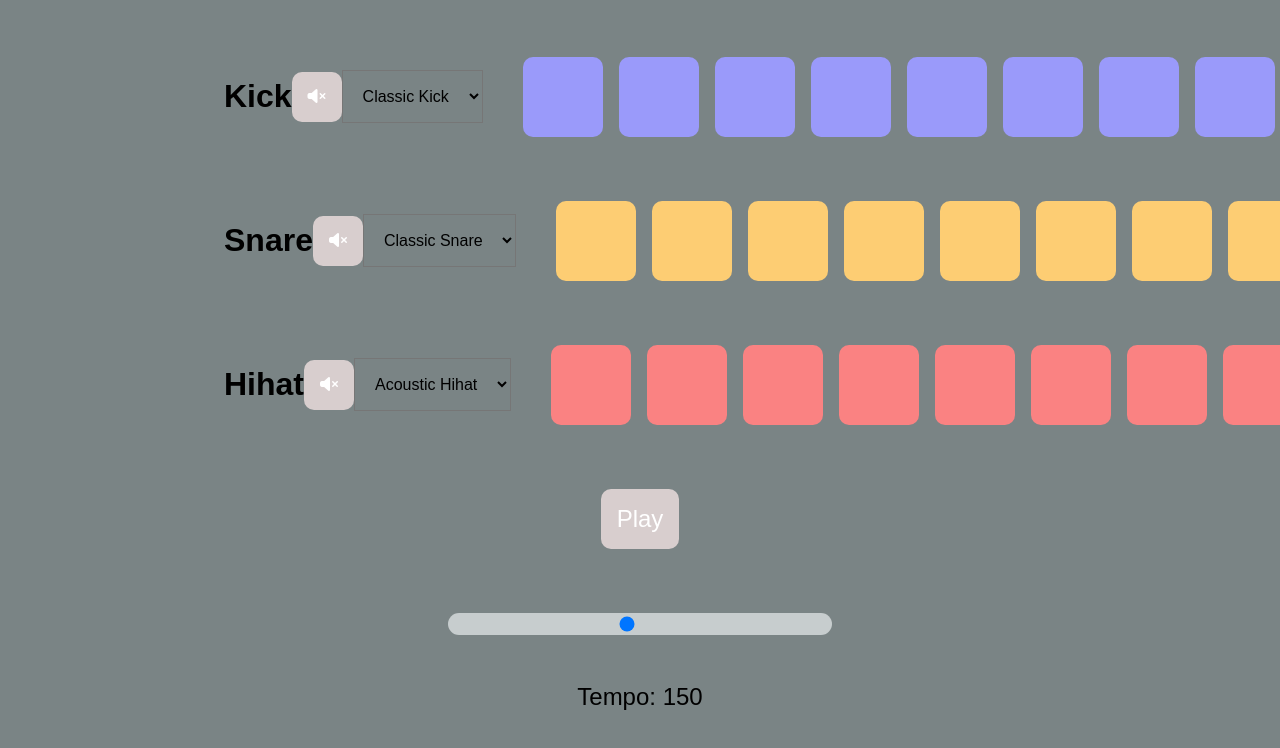
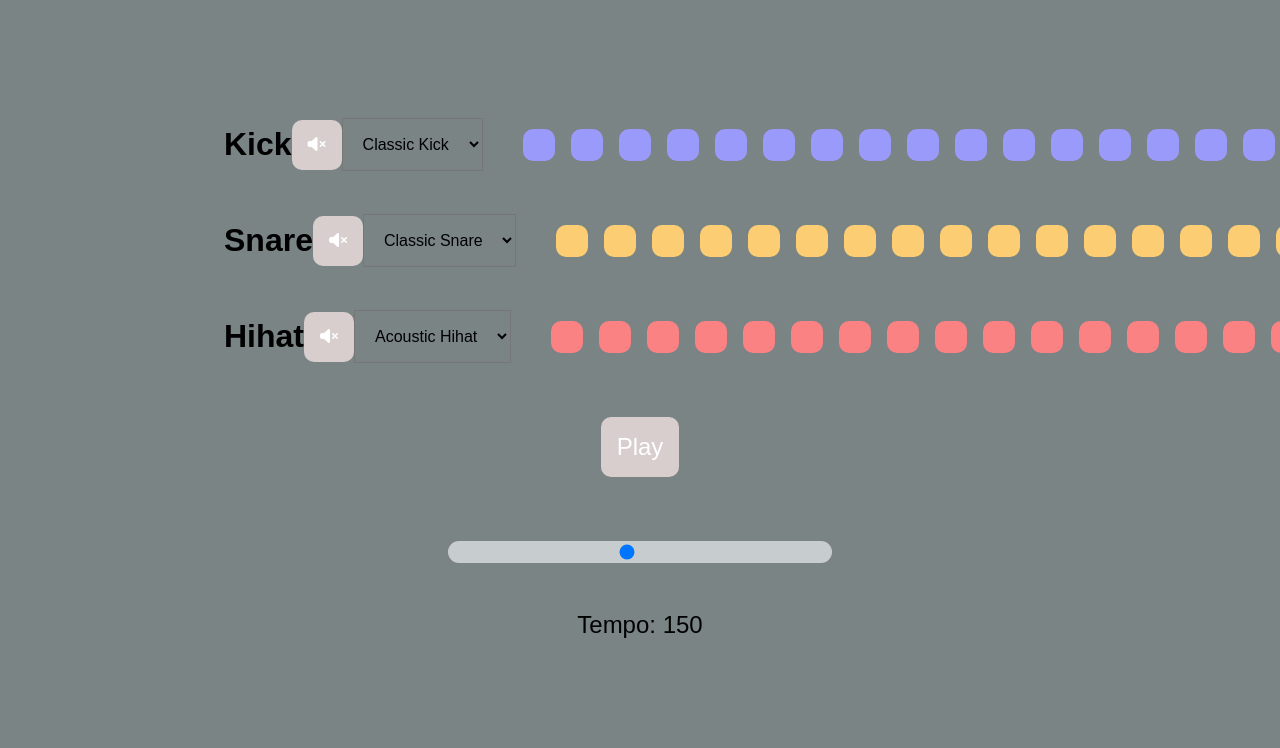
Before and after one commit to mcgidoug/drum-machine, a plain HTML site: page index.html in a window 1280 px wide. Shown: the top 748 px of the page. Drawn offline with Linux system fonts and the light colour scheme.

Commit message:
updated sequencer to 16 steps

```diff
--- a/app.js
+++ b/app.js
@@ -19,7 +19,7 @@ class DrumKit {
     this.classList.toggle("active");
   }
   repeat() {
-    let step = this.index % 8;
+    let step = this.index % 16;
     const activeBars = document.querySelectorAll(`.b${step}`);
     // LOOP OVER THE PADS
     activeBars.forEach((bar) => {
--- a/index.html
+++ b/index.html
@@ -34,6 +34,14 @@
                 <div class="pad kick-pad b5"></div>
                 <div class="pad kick-pad b6"></div>
                 <div class="pad kick-pad b7"></div>
+                <div class="pad kick-pad b8"></div>
+                <div class="pad kick-pad b9"></div>
+                <div class="pad kick-pad b10"></div>
+                <div class="pad kick-pad b11"></div>
+                <div class="pad kick-pad b12"></div>
+                <div class="pad kick-pad b13"></div>
+                <div class="pad kick-pad b14"></div>
+                <div class="pad kick-pad b15"></div>
             </div>
         </div>
 
@@ -59,6 +67,15 @@
                 <div class="pad snare-pad b5"></div>
                 <div class="pad snare-pad b6"></div>
                 <div class="pad snare-pad b7"></div>
+                <div class="pad snare-pad b8"></div>
+                <div class="pad snare-pad b9"></div>
+                <div class="pad snare-pad b10"></div>
+                <div class="pad snare-pad b11"></div>
+                <div class="pad snare-pad b12"></div>
+                <div class="pad snare-pad b13"></div>
+                <div class="pad snare-pad b14"></div>
+                <div class="pad snare-pad b15"></div>
+
             </div>
         </div>
 
@@ -84,6 +101,14 @@
                 <div class="pad hihat-pad b5"></div>
                 <div class="pad hihat-pad b6"></div>
                 <div class="pad hihat-pad b7"></div>
+                <div class="pad hihat-pad b8"></div>
+                <div class="pad hihat-pad b9"></div>
+                <div class="pad hihat-pad b10"></div>
+                <div class="pad hihat-pad b11"></div>
+                <div class="pad hihat-pad b12"></div>
+                <div class="pad hihat-pad b13"></div>
+                <div class="pad hihat-pad b14"></div>
+                <div class="pad hihat-pad b15"></div>
             </div>
         </div>
         <button class="play">Play</button>
--- a/style.css
+++ b/style.css
@@ -25,8 +25,8 @@ i {
 .kick-pad,
 .snare-pad,
 .hihat-pad {
-  width: 5rem;
-  height: 5rem;
+  width: 2rem;
+  height: 2rem;
   margin: 1rem 0.5rem;
   cursor: pointer;
 }
```
Also changed, not shown: 1 other file.
